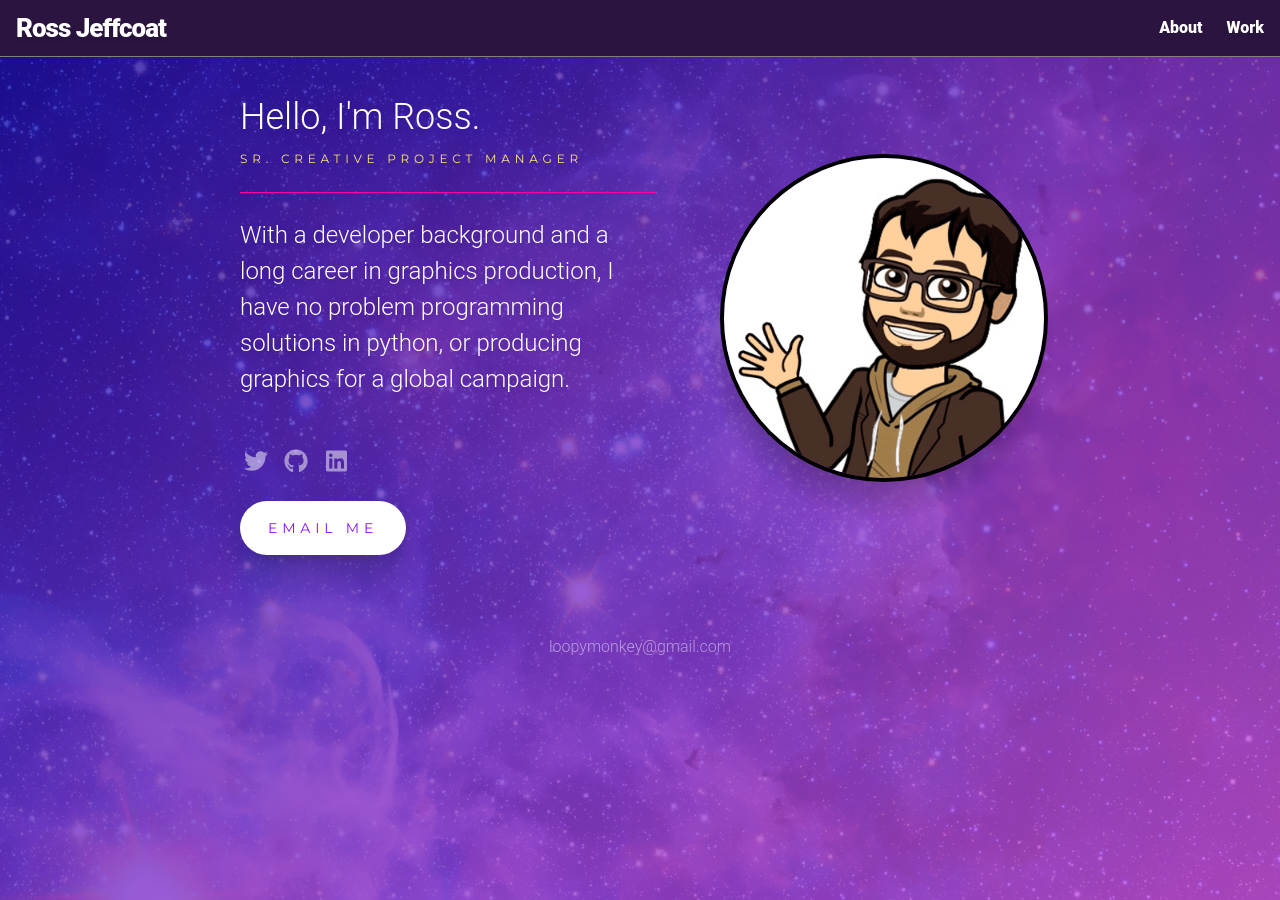
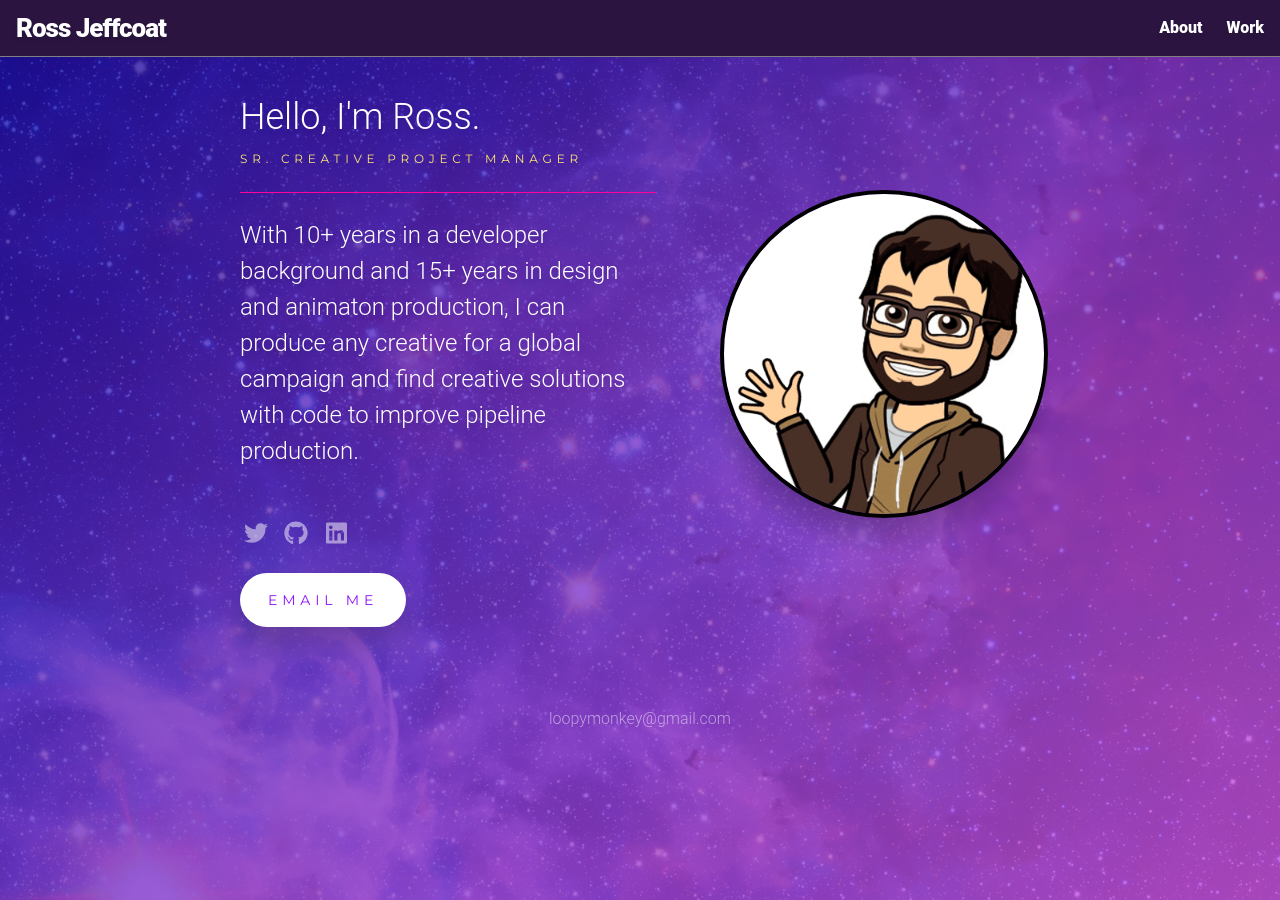
Before and after one commit to loopymonkey/loopymonkey.github.io, a Jekyll site: the page built from index.html, in a window 1280 px wide. Built offline with Jekyll 4.4.1, drawn with Linux system fonts in a browser that asks for light colours; nearby versions of some CDN libraries.

Commit message:
updated copy on landing page

```diff
--- a/index.html
+++ b/index.html
@@ -26,7 +26,7 @@ layout: default
 		<hr class="hr">
 		<div class="description">
 			<p>
-			With a developer background and a long career in graphics production, I have no problem programming solutions in python, or producing graphics for a global campaign.
+			With 10+ years in a developer background and 15+ years in design and animaton production, I can produce any creative for a global campaign and find creative solutions with code to improve pipeline production.
 			</p>
 		</div>
 		<div class="contact">
```
